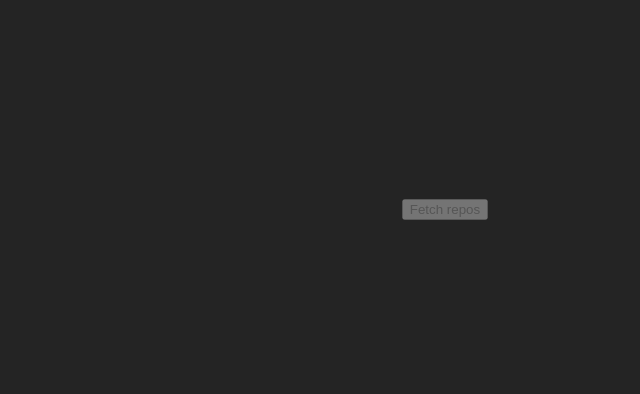
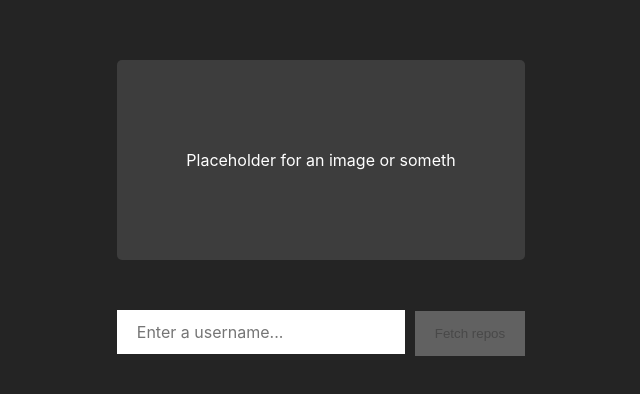
Before and after one commit to bogdiusf/github-rest-api, a React (Vite) app: page / in a window 1280 px wide. Shown: the part 192-586 px from the top of the page, without its empty margins (319-959 px from the left). Built offline with nearby package versions, Linux system fonts and the light colour scheme.

Commit message:
Redesigned input, added some other styles on home page

```diff
--- a/src/components/Home.jsx
+++ b/src/components/Home.jsx
@@ -2,9 +2,16 @@ import { useNavigate } from 'react-router-dom'
 import { useState } from 'react'
 import { motion } from 'framer-motion'
 
+import { createUseStyles } from 'react-jss'
+import { HomeStyles } from './Home.styles'
+
+const useStyles = createUseStyles(HomeStyles)
+
 function Home() {
   const navigate = useNavigate()
   const [inputUsername, setInputUsername] = useState('')
+
+  const classes = useStyles()
 
   const handleSubmit = () => {
     navigate(`/user/${inputUsername}`)
@@ -12,19 +19,41 @@ function Home() {
 
   return (
     <>
+      <motion.div
+        initial={{ opacity: 0, scale: 0 }}
+        animate={{ opacity: 1, scale: 1 }}
+        transition={{ duration: 1.5 }}
+      >
+        <div
+          style={{
+            height: 200,
+            backgroundColor: '#3d3d3d',
+            display: 'flex',
+            justifyContent: 'center',
+            alignItems: 'center',
+            borderRadius: 5,
+            marginBottom: 50
+          }}
+        >
+          Placeholder for an image or someth
+        </div>
+        <div>
           <motion.input
-        as={motion.input}
+            className={classes.input}
+            placeholder="Enter a username..."
             value={inputUsername}
             onChange={(e) => setInputUsername(e.target.value)}
           />
           <motion.button
-        whileHover={{ scale: 1.05 }}
-        colorScheme="teal"
+            className={classes.button}
+            whileHover={{ scale: 1.1 }}
             disabled={!inputUsername}
             onClick={handleSubmit}
           >
             Fetch repos
           </motion.button>
+        </div>
+      </motion.div>
     </>
   )
 }
--- a/src/components/Home.styles.js
+++ b/src/components/Home.styles.js
@@ -0,0 +1,12 @@
+export const HomeStyles = {
+  input: {
+    backgroundColor: 'white',
+    color: 'black',
+    padding: [10, 20],
+    marginRight: 10
+  },
+  button: {
+    padding: [15, 20],
+    border: 'none'
+  }
+}
--- a/src/components/UserRepository.jsx
+++ b/src/components/UserRepository.jsx
@@ -11,8 +11,6 @@ const useStyles = createUseStyles(UserRepositoryStyles)
 
 const UserRepository = ({ props }) => {
   const classes = useStyles()
-
-  console.log(props)
 
   const { name, clone_url, stargazers_count, forks_count } = props
 
```
Lines whose indentation alone changed are shown as unchanged.
